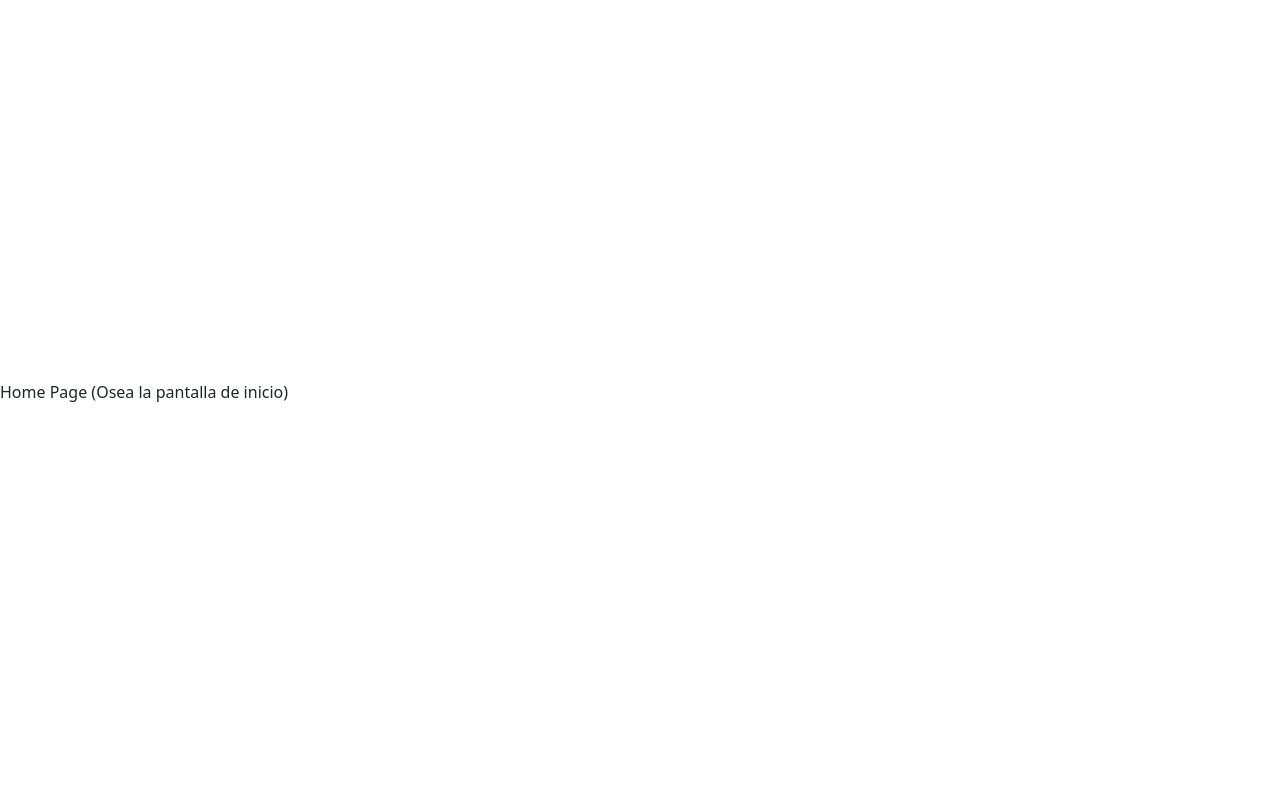
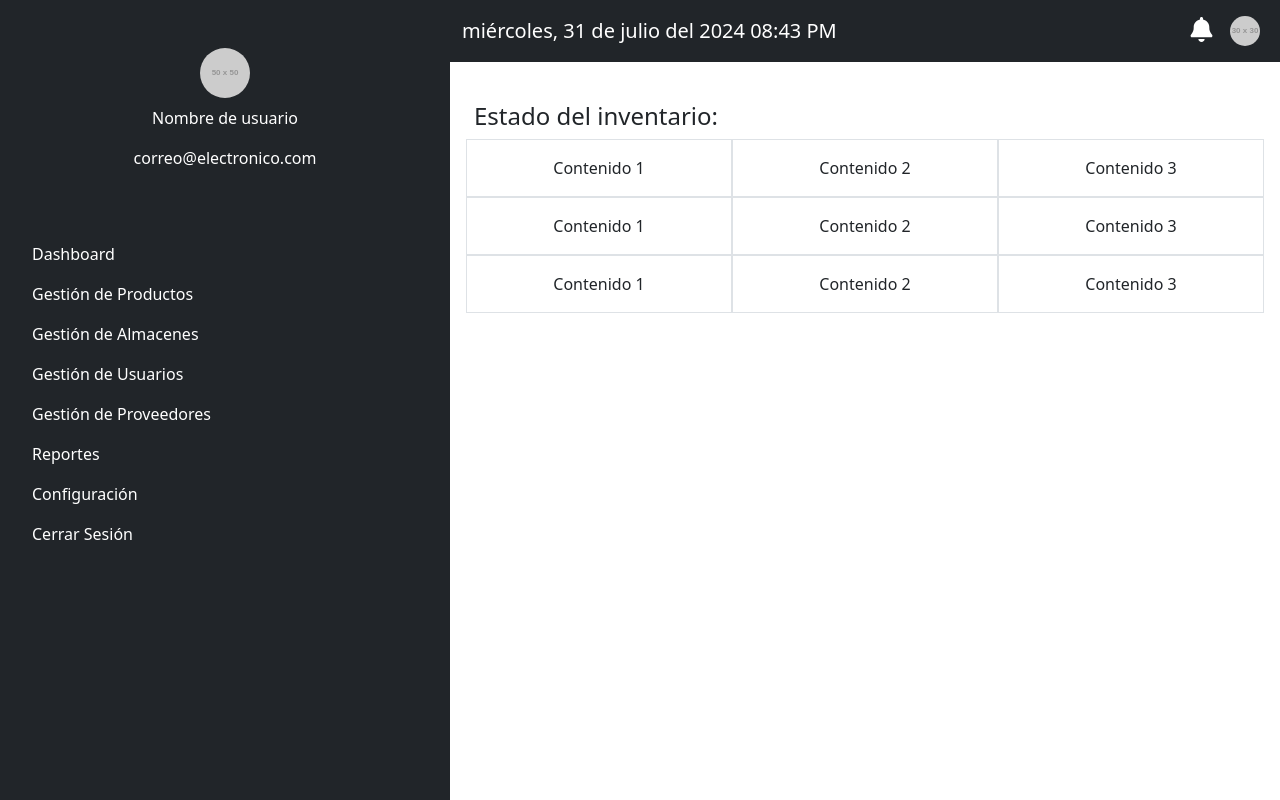
Before and after one commit to Jcorrales07/sistema-inventario, a React (Vite) app in the folder client/: page / in a window 1280 px wide. Built offline with nearby package versions, Linux system fonts and the light colour scheme.

Commit message:
Ya casi terminado el Home Page

```diff
--- a/client/package.json
+++ b/client/package.json
@@ -11,6 +11,7 @@
   },
   "dependencies": {
     "bootstrap": "^5.3.3",
+    "date-fns": "^3.6.0",
     "react": "^18.3.1",
     "react-bootstrap": "^2.10.4",
     "react-dom": "^18.3.1",
--- a/client/src/App.jsx
+++ b/client/src/App.jsx
@@ -1,11 +1,11 @@
 import React from 'react'
 import { Routes, Route } from 'react-router-dom'
-import Dashboard from './pages/Dashboard'
+import HomePage from './pages/HomePage'
 
 function App() {
     return (
         <Routes>
-            <Route path="/" element={<p>Home Page (Osea la pantalla de inicio)</p>} />
+            <Route path="/" element={<HomePage />} />
 
             {/* Rutas de la aplicacion */}
             <Route path="/login" element={<p>Login Page</p>} />
--- a/client/src/main.jsx
+++ b/client/src/main.jsx
@@ -2,7 +2,6 @@ import React from 'react'
 import ReactDOM from 'react-dom/client'
 import { BrowserRouter } from 'react-router-dom'
 import App from './App.jsx'
-import './index.css'
 
 // CSS: Bootstrap
 import 'bootstrap/dist/css/bootstrap.min.css';
--- a/client/src/pages/Dashboard.jsx
+++ /dev/null
@@ -1,9 +0,0 @@
-import React from 'react'
-
-function Dashboard() {
-  return (
-    <div>Dashboard</div>
-  )
-}
-
-export default Dashboard
--- /dev/null
+++ b/client/src/pages/HomePage.jsx
@@ -0,0 +1,157 @@
+import React, { useEffect } from 'react'
+
+import { format } from 'date-fns'
+import { es } from 'date-fns/locale'
+
+import { Container, Row, Col, Navbar, Nav, Image } from 'react-bootstrap'
+
+import 'bootstrap/dist/css/bootstrap.min.css'
+
+const buttons = [
+    {
+        name: 'Dashboard',
+        link: '/',
+    },
+    {
+        name: 'Gestión de Productos',
+        link: '/productos',
+    },
+    {
+        name: 'Gestión de Almacenes',
+        link: '/almacenes',
+    },
+    {
+        name: 'Gestión de Usuarios',
+        link: '/usuarios',
+    },
+    {
+        name: 'Gestión de Proveedores',
+        link: '/proveedores',
+    },
+    {
+        name: 'Reportes',
+        link: '/reportes',
+    },
+    {
+        name: 'Configuración',
+        link: '/configuracion',
+    },
+    {
+        name: 'Cerrar Sesión',
+        link: '/login',
+    },
+]
+
+function HomePage() {
+    const [date, setDate] = React.useState('')
+
+    // WARNING: This will run every second
+    // PUEDE SER QUE AFECTE EL RENDIMIENTO
+    useEffect(() => {
+        setInterval(() => {
+            const now = new Date()
+            setDate(
+                format(now, "EEEE, dd 'de' MMMM 'del' yyyy hh:mm a", {
+                    locale: es,
+                })
+            )
+        }, 1000)
+    }, [])
+
+    return (
+        <Container fluid>
+            <Row>
+                {/* Columna Izquierda */}
+                <Col
+                    className="bg-dark text-white vh-100 py-5 px-3"
+                    style={{ width: 'fit-content', maxWidth: '450px' }}
+                >
+                    <div
+                        style={{ display: 'flex' }}
+                        className="flex-column justify-content-between"
+                    >
+                        <div className="user-info text-center mb-5">
+                            <div className="user-avatar mb-2">
+                                {/* Imagen del usuario */}
+                                <img
+                                    src="https://via.placeholder.com/50"
+                                    alt="Avatar"
+                                    className="img-fluid rounded-circle"
+                                />
+                            </div>
+                            <p>Nombre de usuario</p>
+                            <p>correo@electronico.com</p>
+                        </div>
+                        <Nav defaultActiveKey="/" className="flex-column">
+                            {/* Botones de la barra de navegacion */}
+                            {buttons.map((button) => (
+                                <Nav.Link
+                                    key={button.name}
+                                    href={button.link}
+                                    className="text-white"
+                                    style={{ width: 'fit-content' }}
+                                >
+                                    {button.name}
+                                </Nav.Link>
+                            ))}
+                        </Nav>
+                    </div>
+                </Col>
+
+                {/* Columna Principal */}
+                <Col className="flex-grow-1 p-0">
+                    {/* Barra Superior */}
+                    <Navbar bg="dark" fluid className="mb-3 border-bg-black">
+                        <Container fluid>
+                            <Navbar.Brand href="#" className="text-white">
+                                {date}
+                            </Navbar.Brand>
+                            <Navbar.Collapse className="justify-content-end">
+                                <Nav>
+                                    <Nav.Link href="#notificaciones">
+                                        <img
+                                            src="bell.svg"
+                                            alt="campana"
+                                            width={25}
+                                            height={25}
+                                        />
+                                    </Nav.Link>
+                                    <Nav.Link href="#perfil">
+                                        <Image
+                                            src="https://via.placeholder.com/30"
+                                            alt="Avatar"
+                                            className="img-fluid rounded-circle"
+                                        />
+                                    </Nav.Link>
+                                </Nav>
+                            </Navbar.Collapse>
+                        </Container>
+                    </Navbar>
+
+                    {/* Contenido Principal */}
+                    <Container className='p-4'>
+                        <h4>Estado del inventario:</h4>
+                        <Row className="text-center g-3">
+                            <Col className="border p-3">Contenido 1</Col>
+                            <Col className="border p-3">Contenido 2</Col>
+                            <Col className="border p-3">Contenido 3</Col>
+                        </Row>
+                        <Row className="text-center g-3">
+                            <Col className="border p-3">Contenido 1</Col>
+                            <Col className="border p-3">Contenido 2</Col>
+                            <Col className="border p-3">Contenido 3</Col>
+                        </Row>
+                        <Row className="text-center g-3">
+                            <Col className="border p-3">Contenido 1</Col>
+                            <Col className="border p-3">Contenido 2</Col>
+                            <Col className="border p-3">Contenido 3</Col>
+                        </Row>
+                        {/* Aquí puedes agregar más contenido */}
+                    </Container>
+                </Col>
+            </Row>
+        </Container>
+    )
+}
+
+export default HomePage
```
Also changed, not shown: client/public/bell.svg (added), 1 other file (tests, documents, lock files or other folders).
